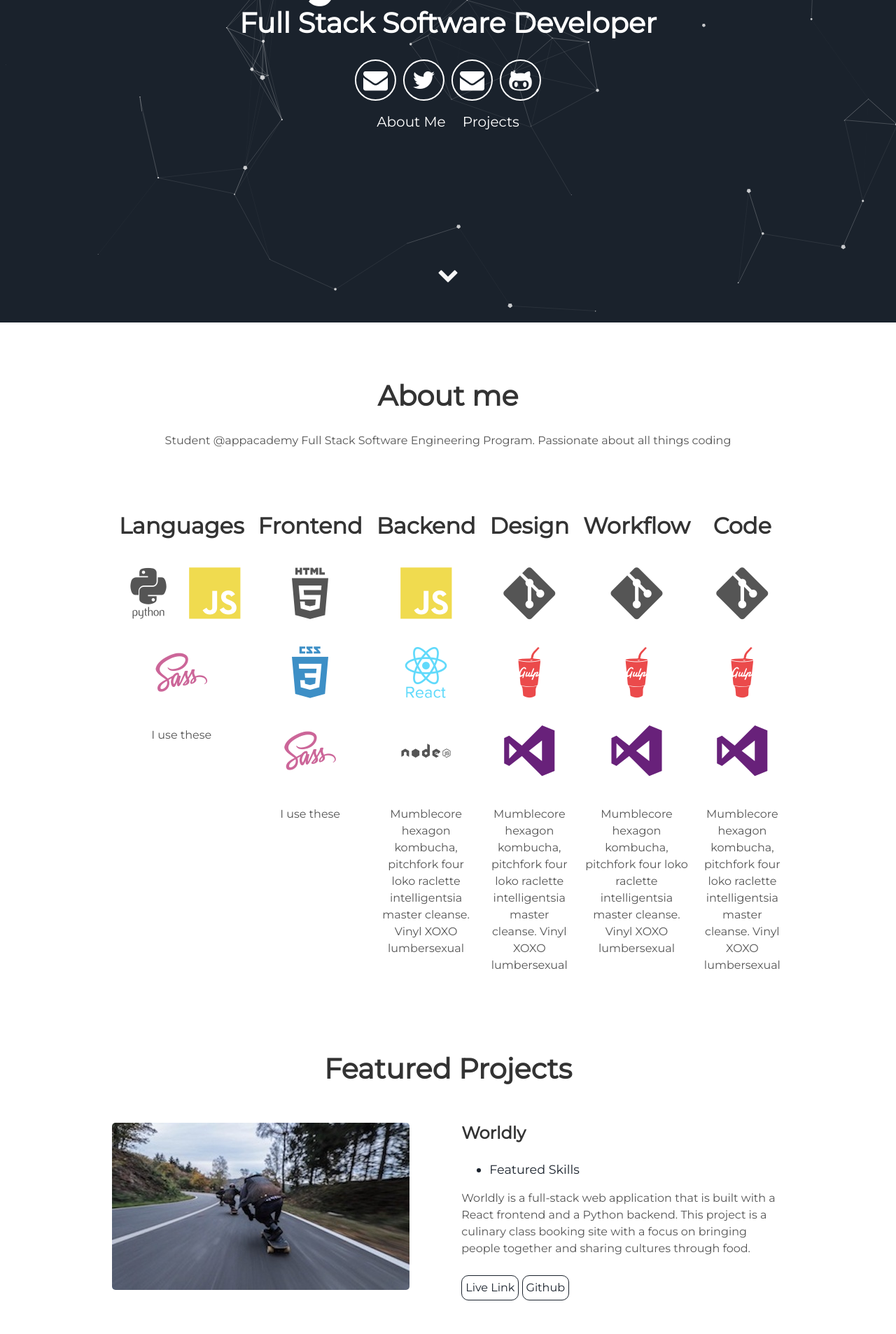
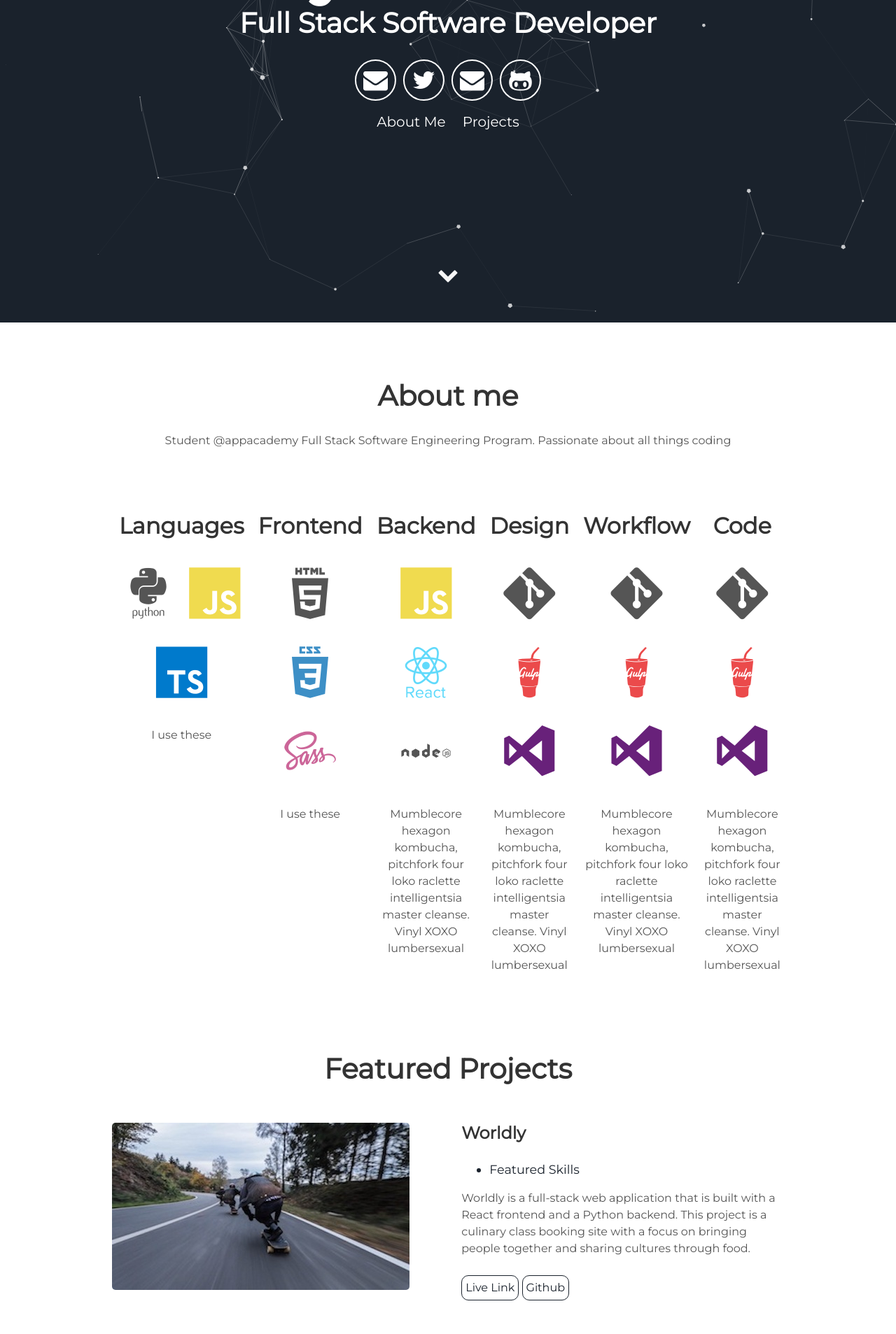
Before and after one commit to RyanGC93/RyanGC93.github.io, a Jekyll site: the page built from index.html, in a window 1280 px wide. Shown: the part 439-2346 px from the top of the page at 70% size. Built offline with Jekyll 4.4.1, drawn with Linux system fonts in a browser that asks for light colours.

Commit message:
add the languages

```diff
--- a/_includes/about.html
+++ b/_includes/about.html
@@ -8,7 +8,9 @@
       <div>
         <i class="devicon-python-plain-wordmark"></i>
         <i class="devicon-javascript-plain colored"></i>
-        <i class="devicon-sass-original colored"></i>
+        <i class="devicon-bash-original colored"></i>
+        <i class="devicon-typescript-plain colored"></i>
+
       </div>
       <p>I use these </p>
     </div>
```
